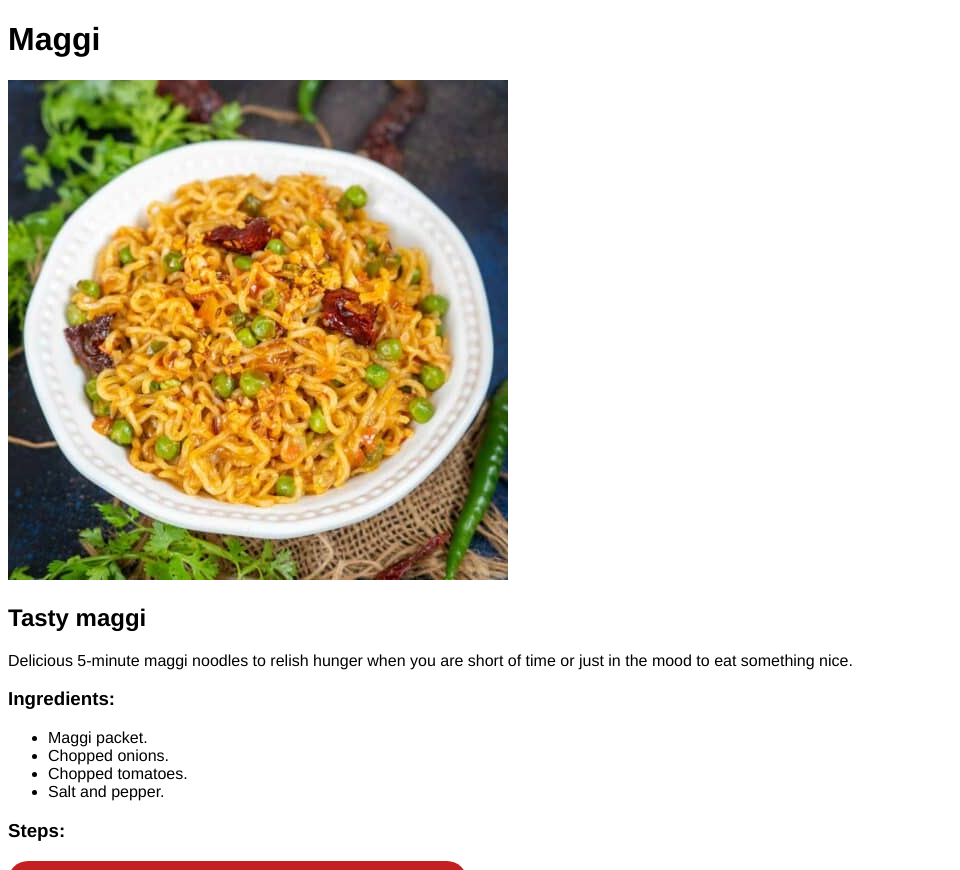
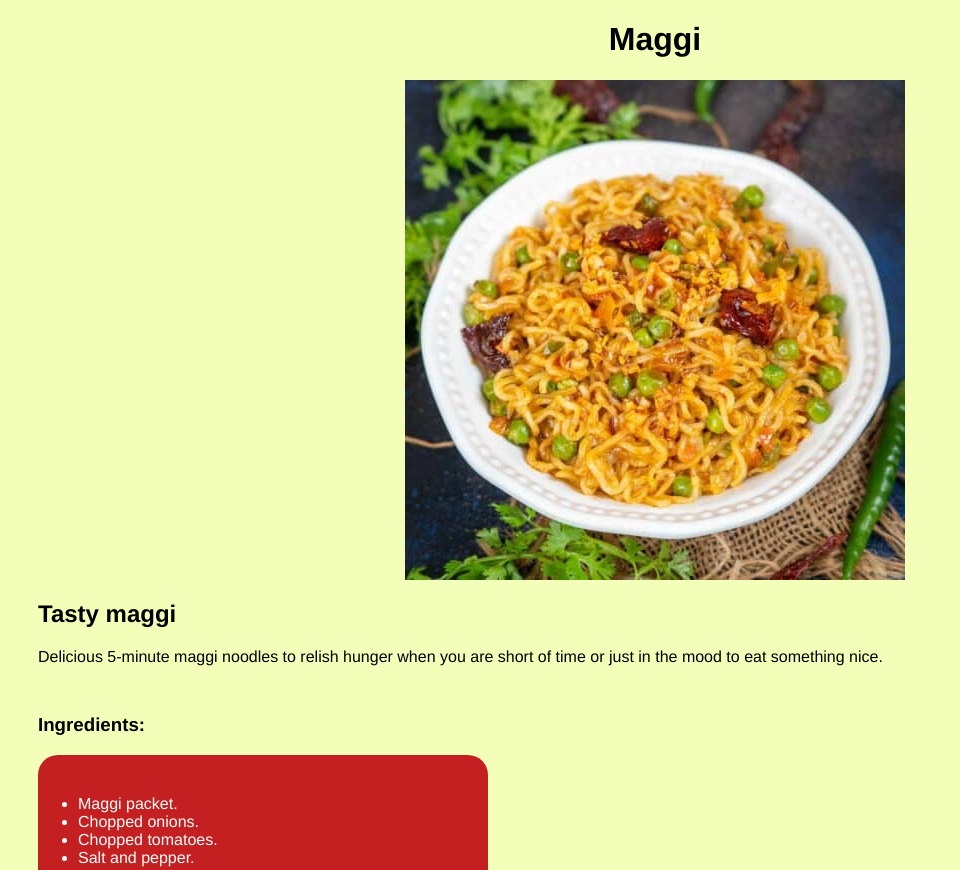
Before and after one commit to Deepak-Dhiman/odin-recipes, a plain HTML site: page recipes/maggi.html in a window 1280 px wide. Shown: the top 870 px of the page, without its empty margins (0-960 px from the left). Drawn offline with Linux system fonts and the light colour scheme.

Commit message:
Edit recipes/maggi.html and style.css

```diff
--- a/recipes/maggi.html
+++ b/recipes/maggi.html
@@ -6,7 +6,7 @@
     <title>Maggi</title>
     <link rel="stylesheet" href="../style.css">
   </head>
-  <body>
+  <body id="maggi">
     <h1>Maggi</h1>
     <img src="../images/maggi.jpg" alt="Maggi" />
     <h2>Tasty maggi</h2>
--- a/style.css
+++ b/style.css
@@ -58,3 +58,33 @@ ol {
   color: white;
   border-radius: 20px;
 }
+
+/* Maggi sandwich styles */
+
+#maggi {
+  background-color: #f3ffb9;
+  padding-left: 30px;
+}
+
+#maggi h1 {
+  text-align: center;
+}
+
+#maggi h3 {
+  padding-top: 30px;
+}
+
+#maggi img {
+  display: block;
+  margin-left: auto;
+  margin-right: auto;
+}
+
+#maggi ul,
+ol {
+  background-color: #c42021;
+  padding: 40px;
+  width: 30%;
+  color: white;
+  border-radius: 20px;
+}
```
